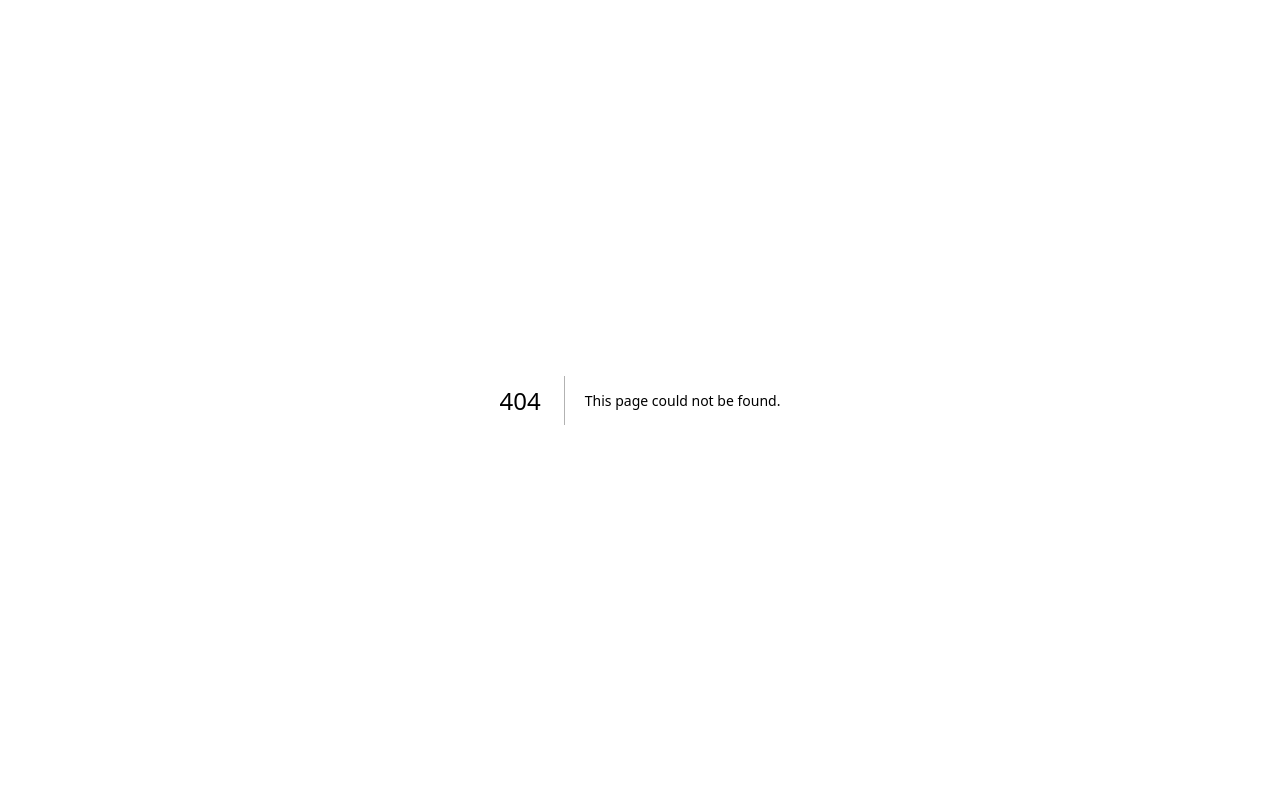
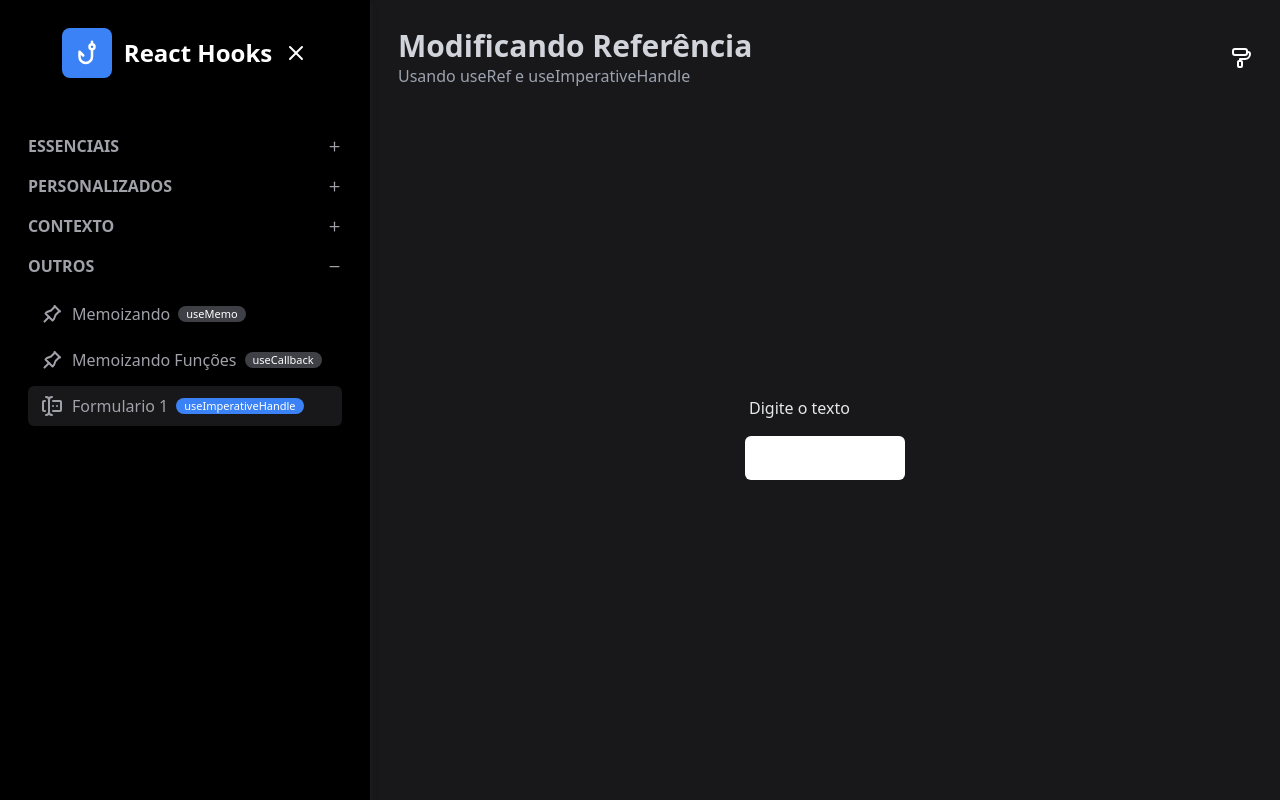
Before and after one commit to C3As/react-hooks, a Next.js app: page /outros/formularioImperativeHandle in a window 1280 px wide. Before the commit this address had no page. Built offline with nearby package versions, Linux system fonts and the light colour scheme.

Commit message:
aula 49 - usando useRef

```diff
--- /dev/null
+++ b/src/components/formulario/InputComReferencia.tsx
@@ -0,0 +1,28 @@
+import { forwardRef } from "react";
+
+interface InputFormatadoProps {
+  label?: string;
+  tipo: string;
+  onInput?: (e: any) => any;
+  className?: string;
+  ref: any;
+}
+
+function InputComReferencia(props: InputFormatadoProps, ref) {
+  return (
+    <>
+      <label className="m-1">{props.label}</label>
+      <input
+        ref={ref}
+        type={props.tipo}
+        onInput={props.onInput}
+        className={`
+                    text-gray-600 px-2
+                    w-40 h-11 rounded-md
+                    ${props.className ?? ""}
+                `}
+      />
+    </>
+  );
+}
+export default forwardRef(InputComReferencia);
--- a/src/data/constants/secoesMenu.tsx
+++ b/src/data/constants/secoesMenu.tsx
@@ -13,6 +13,7 @@ import {
   IconX,
   IconShoppingCart,
   IconPin,
+  IconForms
 } from "@tabler/icons";
 
 export const secoes = [
@@ -122,6 +123,12 @@ export const secoes = [
         tag: "useCallback",
         icone: <IconPin />,
       },
+      {
+        titulo: "Formulario 1",
+        url: "/outros/formularioImperativeHandle",
+        tag: "useImperativeHandle",
+        icone: <IconForms />,
+      },
     ],
   },
 ];
--- /dev/null
+++ b/src/pages/outros/formularioImperativeHandle.tsx
@@ -0,0 +1,15 @@
+import InputComReferencia from "@/src/components/formulario/InputComReferencia";
+import Flex from "@/src/components/template/Flex";
+import Pagina from "@/src/components/template/Pagina";
+import { useRef } from "react";
+
+export default function FormularioImperativeHandle() {
+    const referencia = useRef()
+    return (
+        <Pagina titulo="Modificando Referência" subtitulo="Usando useRef e useImperativeHandle">
+            <Flex col>
+                <InputComReferencia tipo="text" label="Digite o texto" ref={referencia}/>
+            </Flex>
+        </Pagina>
+    )
+}
```
Also changed, not shown: 1 other file (tests, documents, lock files or other folders).
